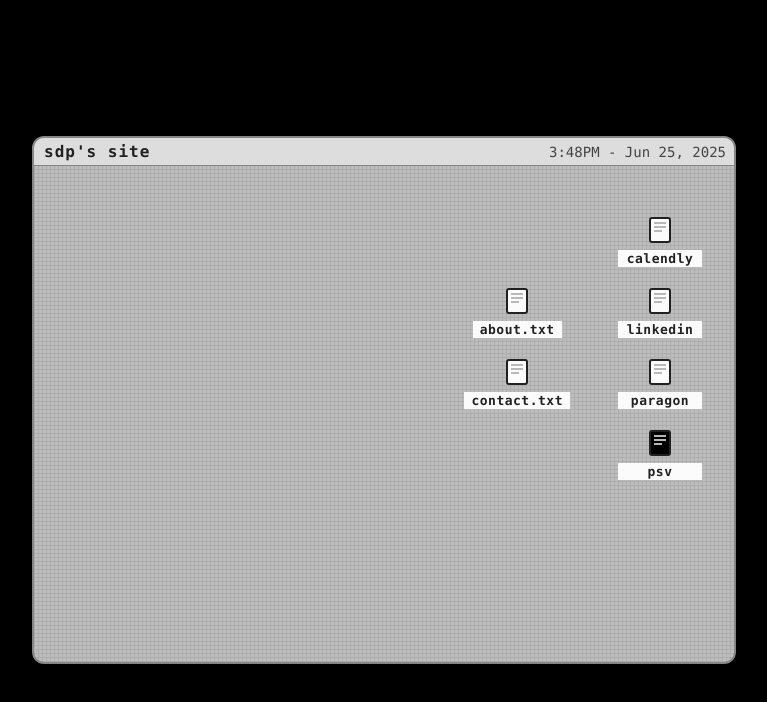
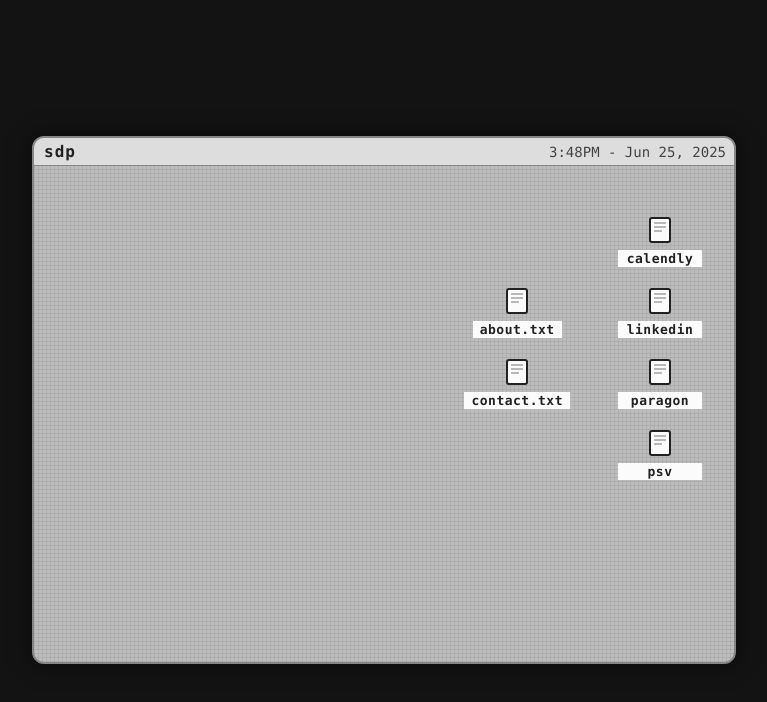
Before and after one commit to shl-k/personal-website, a plain HTML site: page index.html in a window 1280 px wide. Shown: the whole page, without its empty margins (256-1023 px from the left). Drawn offline with Linux system fonts and the light colour scheme.

Commit message:
style: fixed icon

```diff
--- a/index.html
+++ b/index.html
@@ -9,7 +9,7 @@
 <body>  <!-- Main content container -->
   <div class="terminal">  <!-- Main window container - styled like a retro Mac terminal -->
     <div class="terminal-header">  <!-- Window title bar - contains title and date/time -->
-      <div class="retro-title">sdp's site</div>  <!-- Site title in retro font -->
+      <div class="retro-title">sdp</div>  <!-- Site title in retro font -->
       <div class="menu-bar">  <!-- Menu bar container (currently empty) -->
       </div>
       <div class="window-info">  <!-- Container for date/time display -->
@@ -70,7 +70,7 @@
           <div class="desktop-file">  <!-- Container for individual file -->
             <a href="https://psv.vc/" class="desktop-link" target="_blank" rel="noopener noreferrer" data-tooltip="Princeton University's VC firm, of which I serve as an adivsor">  <!-- External link to PSV -->
               <span class="desktop-icon">  <!-- Icon container -->
-                <svg width="32" height="32" viewBox="0 0 32 32"><rect x="6" y="4" width="20" height="24" rx="2" fill="#f" stroke="#222" stroke-width="2"/><rect x="10" y="8" width="12" height="2" fill="#bbb"/><rect x="10" y="12" width="12" height="2" fill="#bbb"/><rect x="10" y="16" width="8" height="2" fill="#bbb"/></svg>  <!-- SVG icon representing a text file -->
+                <svg width="32" height="32" viewBox="0 0 32 32"><rect x="6" y="4" width="20" height="24" rx="2" fill="#fff" stroke="#222" stroke-width="2"/><rect x="10" y="8" width="12" height="2" fill="#bbb"/><rect x="10" y="12" width="12" height="2" fill="#bbb"/><rect x="10" y="16" width="8" height="2" fill="#bbb"/></svg>  <!-- SVG icon representing a text file -->
               </span>
               <span class="desktop-label">psv</span>  <!-- File name label -->
             </a>
--- a/style.css
+++ b/style.css
@@ -1,6 +1,6 @@
 /* Base styles for the entire page */
 body {
-    background: #000;  /* Black background for the entire page */
+    background: #131313;  /* Black background for the entire page */
     min-height: 100vh;  /* Minimum height of 100% viewport height */
     margin: 0;  /* Remove default margins */
     display: flex;  /* Use flexbox for centering */
@@ -449,6 +449,7 @@
 
 /* Desktop icon styling - add transition for smooth animations */
 .desktop-icon {
+    color: #222;  /* Dark gray color for all icons */
     transition: transform 0.2s ease, filter 0.2s ease;  /* Smooth transitions for hover effects */
 }
 
```
